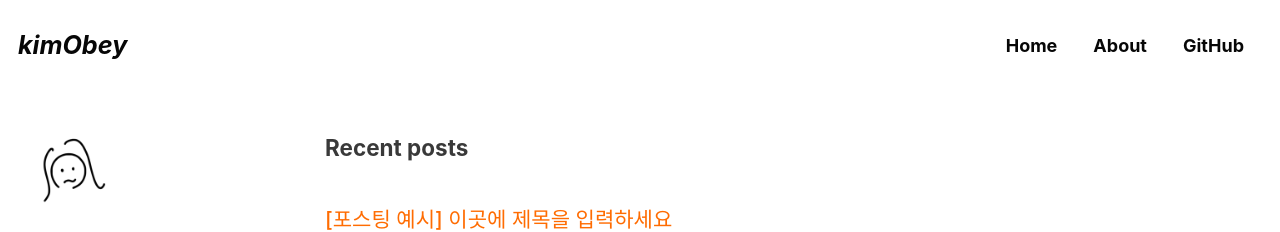
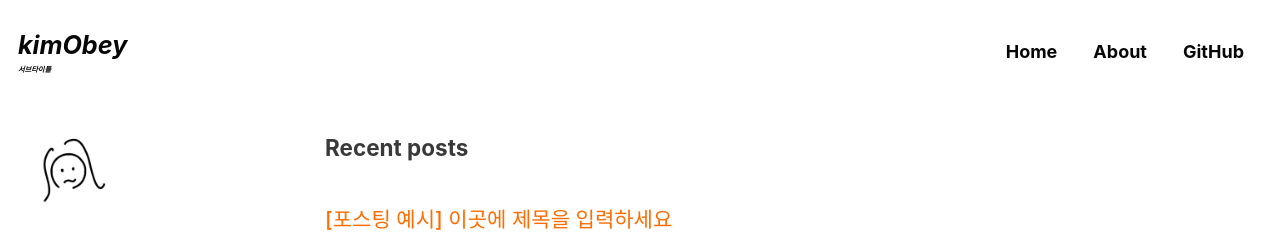
Before and after one commit to kimObey/kimObey.github.io, a Jekyll site: the page built from index.html, in a window 1280 px wide. Shown: the top 232 px of the page. Built offline with Jekyll 4.4.1, drawn with Linux system fonts in a browser that asks for light colours; cached includes are drawn as plain includes; some web fonts are replaced; the list of posts is cut into pages by our own code.

Commit message:
서브타이틀 수정 테스트

```diff
--- a/_config.yml
+++ b/_config.yml
@@ -21,7 +21,7 @@ minimal_mistakes_skin: "plum" # "default" "air", "aqua", ...
 locale: "ko-KR" #"en-US"
 title: "kimObey"
 title_separator: "&#124;"
-subtitle: # site tagline that appears below site title in masthead
+subtitle: "서브타이틀"
 name: "your name here" # 블로그 닉네임 설정
 description: "this is my blog!" # 블로그 설명
 url: "https://kimobey.github.io" # 블로그 URL
```
